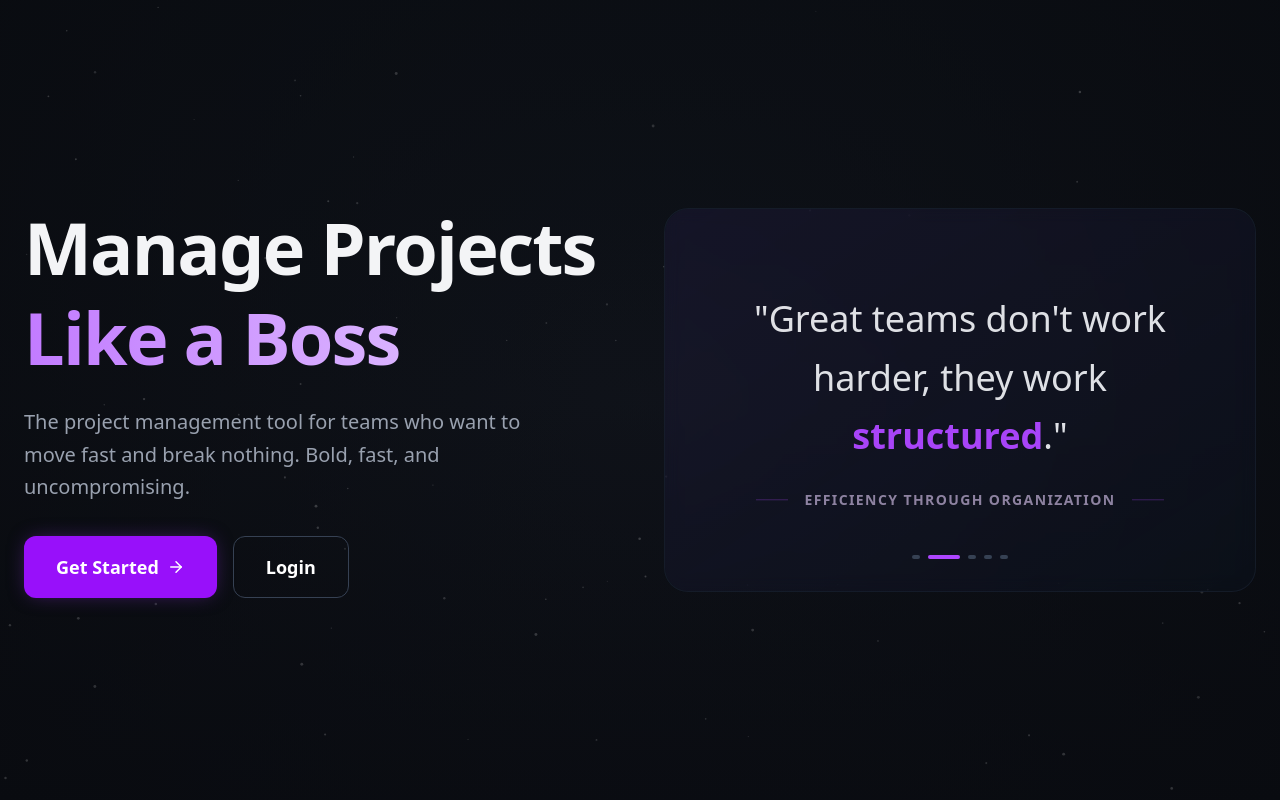
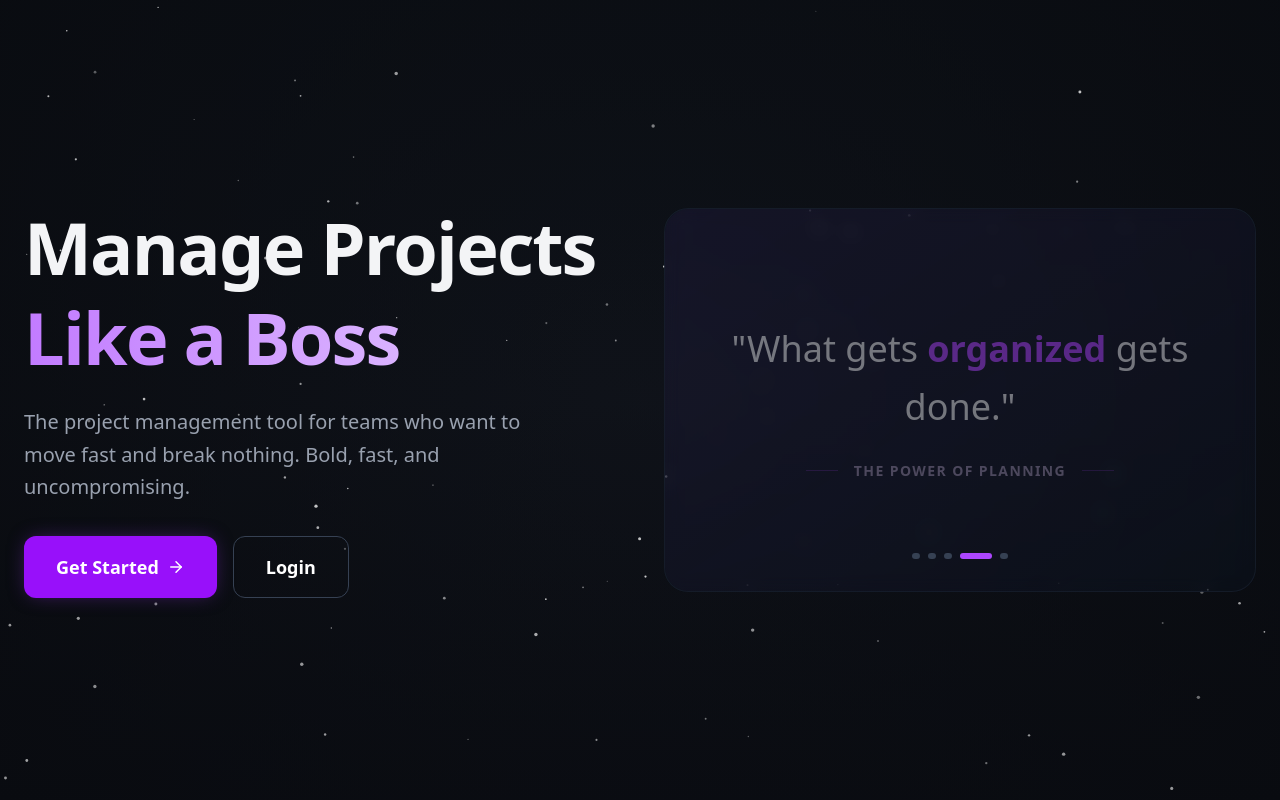
Before and after one commit to ansarihashim/SaaS, a React (Vite) app in the folder frontend/: page / in a window 1280 px wide. Shown: the top 800 px of the page. Built offline with nearby package versions, Linux system fonts and the light colour scheme.

Commit message:
landing page animation is universified

```diff
--- a/frontend/src/components/landing/CTASection.jsx
+++ b/frontend/src/components/landing/CTASection.jsx
@@ -1,10 +1,17 @@
 import { Link } from "react-router-dom";
 import { FiArrowRight } from "react-icons/fi";
+import { motion } from "framer-motion";
 
 export default function CTASection() {
   return (
     <section className="py-32 bg-transparent">
-      <div className="max-w-4xl mx-auto px-6 text-center">
+      <motion.div
+        initial={{ opacity: 0, filter: 'brightness(0.4)' }}
+        whileInView={{ opacity: 1, filter: 'brightness(1)' }}
+        transition={{ duration: 2, ease: 'easeOut' }}
+        viewport={{ once: true, amount: 0.3 }}
+        className="max-w-4xl mx-auto px-6 text-center"
+      >
         <h2 className="text-5xl md:text-6xl font-black text-gray-100 mb-8 tracking-tight">
           Ready to <span className="text-purple-600">Level Up?</span>
         </h2>
@@ -17,7 +24,7 @@ export default function CTASection() {
         >
           Start For Free <FiArrowRight />
         </Link>
-      </div>
+      </motion.div>
     </section>
   );
 }
--- a/frontend/src/components/landing/DashboardPreview.jsx
+++ b/frontend/src/components/landing/DashboardPreview.jsx
@@ -6,7 +6,13 @@ export default function DashboardPreview() {
        {/* Background Glow */}
        <div className="absolute top-1/2 left-1/2 -translate-x-1/2 -translate-y-1/2 w-[800px] h-[800px] bg-purple-900/10 rounded-full blur-[120px]" />
 
-       <div className="max-w-7xl mx-auto px-6 relative z-10">
+       <motion.div
+         initial={{ opacity: 0, filter: 'brightness(0.4)' }}
+         whileInView={{ opacity: 1, filter: 'brightness(1)' }}
+         transition={{ duration: 2, ease: 'easeOut' }}
+         viewport={{ once: true, amount: 0.3 }}
+         className="max-w-7xl mx-auto px-6 relative z-10"
+       >
          <div className="text-center mb-16">
             <h2 className="text-3xl md:text-5xl font-extrabold text-gray-100 mb-4">
                Command Center
@@ -16,13 +22,8 @@ export default function DashboardPreview() {
             </p>
          </div>
 
-         <motion.div
-           initial={{ opacity: 0, y: 50, rotateX: 20 }}
-           whileInView={{ opacity: 1, y: 0, rotateX: 0 }}
-           transition={{ duration: 1 }}
-           viewport={{ once: true }}
+         <div
            className="relative mx-auto max-w-5xl"
-           style={{ perspective: "1000px" }}
          >
             <div className="rounded-xl bg-gray-900 border border-gray-800 p-2 shadow-2xl">
               {/* Abstract Representation of Dashboard */}
@@ -37,8 +38,8 @@ export default function DashboardPreview() {
                   <div className="absolute inset-0 bg-purple-900/10 opacity-0 group-hover:opacity-100 transition-opacity" />
               </div>
             </div>
-         </motion.div>
-       </div>
+         </div>
+       </motion.div>
     </section>
   );
 }
--- a/frontend/src/components/landing/FeatureCard.jsx
+++ b/frontend/src/components/landing/FeatureCard.jsx
@@ -1,22 +1,8 @@
 import { motion } from "framer-motion";
 
 export default function FeatureCard({ icon: Icon, title, description }) {
-  const cardVariants = {
-    hidden: {
-      opacity: 0
-    },
-    visible: {
-      opacity: 1
-    }
-  };
-
   return (
-    <motion.div
-      initial="hidden"
-      whileInView="visible"
-      viewport={{ once: true, margin: "-100px" }}
-      variants={cardVariants}
-      transition={{ duration: 2.5, ease: 'easeOut' }}
+    <div
       className="group p-6 rounded-2xl bg-gray-900 border border-gray-800 hover:border-purple-500/50 hover:shadow-[0_0_30px_-5px_rgba(168,85,247,0.3)] transition-all duration-300"
     >
       <div className="w-12 h-12 rounded-xl bg-purple-900/20 flex items-center justify-center mb-4 group-hover:scale-110 transition-transform duration-300">
@@ -24,6 +10,6 @@ export default function FeatureCard({ icon: Icon, title, description }) {
       </div>
       <h3 className="text-xl font-bold text-white mb-2">{title}</h3>
       <p className="text-gray-400 text-sm leading-relaxed">{description}</p>
-    </motion.div>
+    </div>
   );
 }
--- a/frontend/src/components/landing/FeatureGrid.jsx
+++ b/frontend/src/components/landing/FeatureGrid.jsx
@@ -14,6 +14,10 @@ const features = [
 export default function FeatureGrid() {
   return (
     <motion.section
+      initial={{ opacity: 0, filter: 'brightness(0.4)' }}
+      whileInView={{ opacity: 1, filter: 'brightness(1)' }}
+      transition={{ duration: 2, ease: 'easeOut' }}
+      viewport={{ once: true, amount: 0.3 }}
       className="py-24 bg-transparent"
     >
       <div className="max-w-7xl mx-auto px-6">
--- a/frontend/src/components/landing/LuxuryBackground.jsx
+++ b/frontend/src/components/landing/LuxuryBackground.jsx
@@ -28,8 +28,8 @@ export default function LuxuryBackground() {
         stars.push({
           x: Math.random() * width,
           y: Math.random() * height,
-          size: Math.random() * 2 + 1, // 1px to 3px
-          opacity: Math.random() * 0.08 + 0.12, // 0.12 to 0.20 opacity (more visible)
+          size: Math.random() * 2.5 + 1, // 1px to 3.5px
+          opacity: Math.random() * 0.5 + 0.3, // 0.3 to 0.8 opacity (significantly more visible)
           speed: Math.random() * 0.05 + 0.02 // Subtle drift
         });
       }
--- a/frontend/src/components/landing/QuoteCarousel.jsx
+++ b/frontend/src/components/landing/QuoteCarousel.jsx
@@ -1,5 +1,6 @@
-import { useState, useEffect } from 'react';
+import { useState, useEffect, useRef } from 'react';
 import { motion, AnimatePresence } from 'framer-motion';
+import { FiChevronLeft, FiChevronRight } from 'react-icons/fi';
 
 const quotes = [
   {
@@ -31,17 +32,35 @@ const quotes = [
 
 export default function QuoteCarousel() {
   const [currentIndex, setCurrentIndex] = useState(0);
-  const [isPaused, setIsPaused] = useState(false);
+  const [isHovered, setIsHovered] = useState(false);
+  const autoPlayPauseTill = useRef(0);
 
+  // Auto-rotation logic
   useEffect(() => {
-    if (isPaused) return;
+    const interval = setInterval(() => {
+      const now = Date.now();
+      // Only advance if not hovered AND pause timer has expired
+      if (!isHovered && now > autoPlayPauseTill.current) {
+        setCurrentIndex((prev) => (prev + 1) % quotes.length);
+      }
+    }, 2000);
 
-    const timer = setInterval(() => {
-      setCurrentIndex((prev) => (prev + 1) % quotes.length);
-    }, 5000);
+    return () => clearInterval(interval);
+  }, [isHovered]);
 
-    return () => clearInterval(timer);
-  }, [isPaused]);
+  const handleManualChange = (index) => {
+    setCurrentIndex(index);
+    // Pause auto-play for 5 seconds after manual interaction
+    autoPlayPauseTill.current = Date.now() + 5000;
+  };
+
+  const handlePrev = () => {
+    handleManualChange((currentIndex - 1 + quotes.length) % quotes.length);
+  };
+
+  const handleNext = () => {
+    handleManualChange((currentIndex + 1) % quotes.length);
+  };
 
   const currentQuote = quotes[currentIndex];
 
@@ -56,9 +75,9 @@ export default function QuoteCarousel() {
 
   return (
     <div
-      className="hidden lg:flex relative h-96 items-center justify-center p-12 bg-gray-900/30 rounded-3xl border border-gray-800/50 backdrop-blur-sm"
-      onMouseEnter={() => setIsPaused(true)}
-      onMouseLeave={() => setIsPaused(false)}
+      className="hidden lg:flex relative h-96 items-center justify-center p-12 bg-gray-900/30 rounded-3xl border border-gray-800/50 backdrop-blur-sm group"
+      onMouseEnter={() => setIsHovered(true)}
+      onMouseLeave={() => setIsHovered(false)}
     >
        {/* Background ambient glow - subtle */}
        <div className="absolute inset-0 bg-gradient-to-br from-purple-500/5 to-transparent rounded-3xl" />
@@ -66,18 +85,18 @@ export default function QuoteCarousel() {
        <AnimatePresence mode="wait">
         <motion.div
             key={currentIndex}
-            initial={{ opacity: 0, y: 10 }}
-            animate={{ opacity: 1, y: 0 }}
-            exit={{ opacity: 0, y: -10 }}
-            transition={{ duration: 0.8, ease: [0.16, 1, 0.3, 1] }} // Smooth ease
-            className="text-center z-10 max-w-xl"
+            initial={{ opacity: 0, filter: 'brightness(0.4)' }}
+            animate={{ opacity: 1, filter: 'brightness(1)' }}
+            exit={{ opacity: 0, filter: 'brightness(0.4)' }}
+            transition={{ duration: 1.2, ease: 'easeOut' }}
+            className="text-center z-10 max-w-xl absolute px-12"
         >
-            <h3 className="text-3xl md:text-4xl font-medium text-gray-200 leading-relaxed mb-6 font-display">
+            <h3 className="text-3xl md:text-4xl font-medium text-gray-200 leading-relaxed mb-6 font-display select-none">
                 "{getHighlightedText(currentQuote.text, currentQuote.highlight)}"
             </h3>
             <div className="flex items-center justify-center gap-4 opacity-60">
                 <div className="h-px w-8 bg-purple-500/50"></div>
-                <p className="text-sm uppercase tracking-widest text-purple-200 font-semibold">
+                <p className="text-sm uppercase tracking-widest text-purple-200 font-semibold select-none">
                     {currentQuote.subtext}
                 </p>
                 <div className="h-px w-8 bg-purple-500/50"></div>
@@ -85,14 +104,35 @@ export default function QuoteCarousel() {
         </motion.div>
        </AnimatePresence>
 
-       {/* Loading/Timer Indicator (Optional but nice for UX) */}
-       <div className="absolute bottom-8 flex gap-2">
+       {/* Navigation Arrows */}
+       <button
+         onClick={handlePrev}
+         className="absolute left-6 text-gray-500 hover:text-white transition-colors p-2 rounded-full hover:bg-white/5 z-20 cursor-pointer opacity-0 group-hover:opacity-100 duration-300"
+         aria-label="Previous quote"
+       >
+         <FiChevronLeft size={24} />
+       </button>
+
+       <button
+         onClick={handleNext}
+         className="absolute right-6 text-gray-500 hover:text-white transition-colors p-2 rounded-full hover:bg-white/5 z-20 cursor-pointer opacity-0 group-hover:opacity-100 duration-300"
+         aria-label="Next quote"
+       >
+         <FiChevronRight size={24} />
+       </button>
+
+       {/* Pagination Dots */}
+       <div className="absolute bottom-8 flex gap-2 z-20">
          {quotes.map((_, idx) => (
-           <div
+           <button
              key={idx}
-             className={`h-1 rounded-full transition-all duration-500 ${
-               idx === currentIndex ? "w-8 bg-purple-500" : "w-2 bg-gray-700"
+             onClick={() => handleManualChange(idx)}
+             className={`h-1.5 rounded-full transition-all duration-500 cursor-pointer ${
+               idx === currentIndex
+                ? "w-8 bg-purple-500"
+                : "w-2 bg-gray-700 hover:bg-gray-600 hover:w-4"
              }`}
+             aria-label={`Go to quote ${idx + 1}`}
            />
          ))}
        </div>
--- a/frontend/src/components/landing/WorkflowSection.jsx
+++ b/frontend/src/components/landing/WorkflowSection.jsx
@@ -1,5 +1,5 @@
 import { motion } from "framer-motion";
-import { FiCheck, FiX, FiZap, FiAlertCircle, FiClock, FiTrendingUp, FiHelpCircle } from "react-icons/fi";
+import { FiCheck, FiX, FiZap, FiAlertCircle, FiClock, FiTrendingUp, FiHelpCircle, FiTarget, FiUserCheck } from "react-icons/fi";
 import Stack from "./Stack";
 
 const steps = [
@@ -11,15 +11,15 @@ const steps = [
 const cards = [
   // --- BOTTOM OF STACK (Last to be seen) ---
 
-  // Solution 3: Scale
+  // Solution 3: Accountability (User requested)
   <div className="w-full h-full bg-gradient-to-br from-indigo-900/90 to-gray-900 border border-indigo-500/30 rounded-2xl p-6 flex flex-col justify-center items-center text-center shadow-2xl select-none relative overflow-hidden">
      <div className="absolute inset-0 bg-indigo-500/10"></div>
      <div className="w-16 h-16 bg-indigo-600 rounded-2xl flex items-center justify-center mb-6 shadow-[0_0_20px_rgba(79,70,229,0.4)]">
-       <FiTrendingUp className="text-white text-3xl" />
+       <FiUserCheck className="text-white text-3xl" />
      </div>
-     <h3 className="text-xl font-bold text-white mb-2">Infinite Scale</h3>
+     <h3 className="text-xl font-bold text-white mb-2">Built-in Accountability</h3>
      <p className="text-indigo-200/80 leading-relaxed font-medium">
-       Grow without breaking.<br/>The platform scales with you.
+       Clear ownership trails.<br/>Know exactly who is doing what.
      </p>
   </div>,
 
@@ -34,15 +34,15 @@ const cards = [
      </p>
   </div>,
 
-  // Solution 2: Automation
+  // Solution 2: Deadlines (User requested)
   <div className="w-full h-full bg-gradient-to-br from-purple-900/90 to-gray-900 border border-purple-500/30 rounded-2xl p-6 flex flex-col justify-center items-center text-center shadow-2xl select-none relative overflow-hidden">
      <div className="absolute inset-0 bg-purple-500/10"></div>
      <div className="w-16 h-16 bg-purple-600 rounded-2xl flex items-center justify-center mb-6 shadow-[0_0_20px_rgba(147,51,234,0.4)]">
-       <FiZap className="text-white text-3xl" />
+       <FiTarget className="text-white text-3xl" />
      </div>
-     <h3 className="text-xl font-bold text-white mb-2">Automated Flows</h3>
+     <h3 className="text-xl font-bold text-white mb-2">Never Miss a Beat</h3>
      <p className="text-purple-200/80 leading-relaxed font-medium">
-       Stop chasing updates.<br/>The system does the heavy lifting.
+       Smart scheduling and automated<br/>nudges help you hit every deadline.
      </p>
   </div>,
 
@@ -86,7 +86,13 @@ const cards = [
 export default function WorkflowSection() {
   return (
     <section className="py-24 bg-transparent text-gray-300">
-      <div className="max-w-7xl mx-auto px-6">
+      <motion.div
+        initial={{ opacity: 0, filter: "brightness(0.4)" }}
+        whileInView={{ opacity: 1, filter: "brightness(1)" }}
+        viewport={{ once: true, amount: 0.3 }}
+        transition={{ duration: 2, ease: "easeOut" }}
+        className="max-w-7xl mx-auto px-6"
+      >
         <div className="grid md:grid-cols-2 gap-16 items-center">
           <div>
             <h2 className="text-4xl font-extrabold mb-12 text-gray-100">
@@ -95,11 +101,8 @@ export default function WorkflowSection() {
             </h2>
             <div className="space-y-8">
               {steps.map((step) => (
-                <motion.div
+                <div
                   key={step.id}
-                  initial={{ opacity: 0, x: -20 }}
-                  whileInView={{ opacity: 1, x: 0 }}
-                  viewport={{ once: true }}
                   className="flex items-start gap-6 group cursor-default"
                 >
                   <span className="text-5xl font-black text-gray-800 group-hover:text-purple-600 transition-colors duration-300">
@@ -111,7 +114,7 @@ export default function WorkflowSection() {
                     </h3>
                     <p className="text-gray-500">{step.description}</p>
                   </div>
-                </motion.div>
+                </div>
               ))}
             </div>
           </div>
@@ -130,7 +133,7 @@ export default function WorkflowSection() {
              </div>
           </div>
         </div>
-      </div>
+      </motion.div>
     </section>
   );
 }
```
